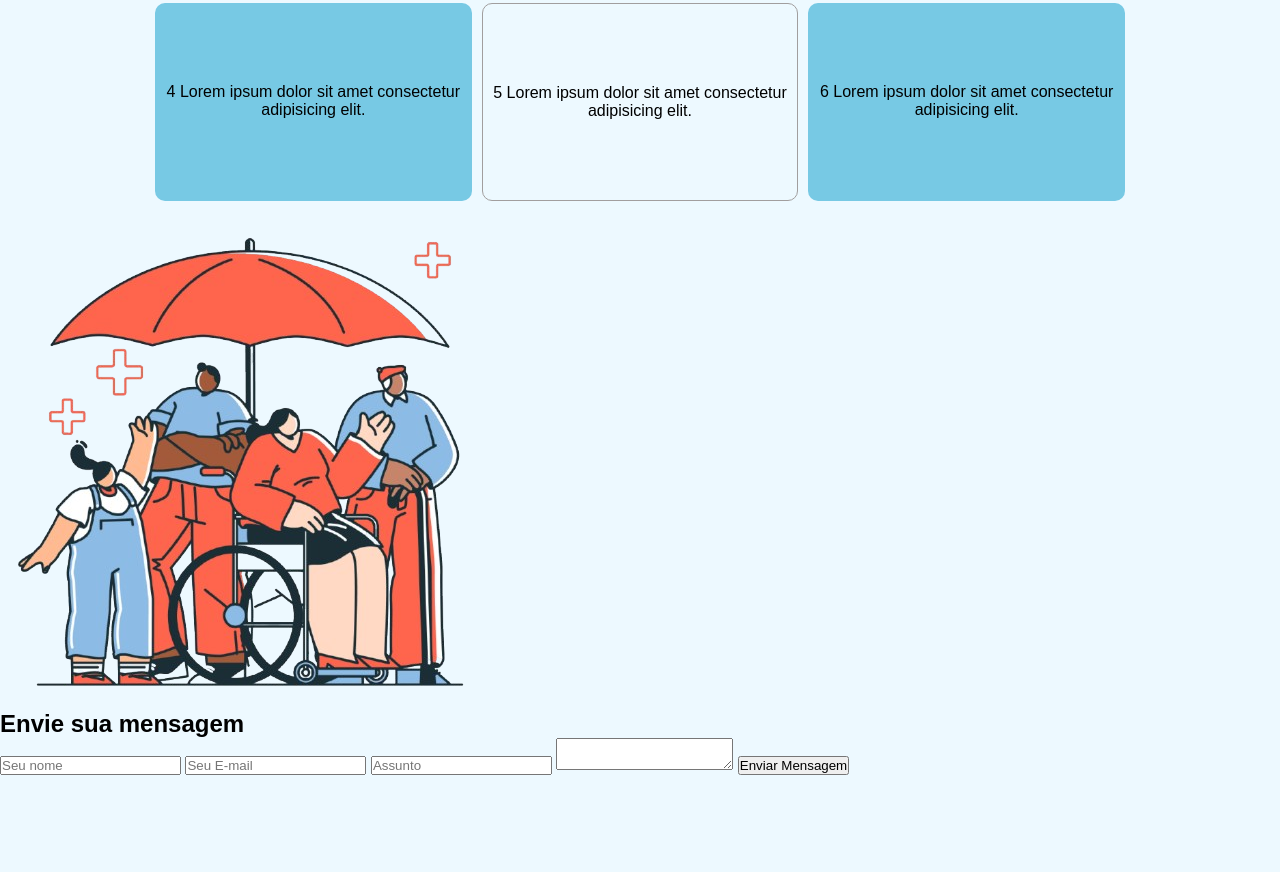
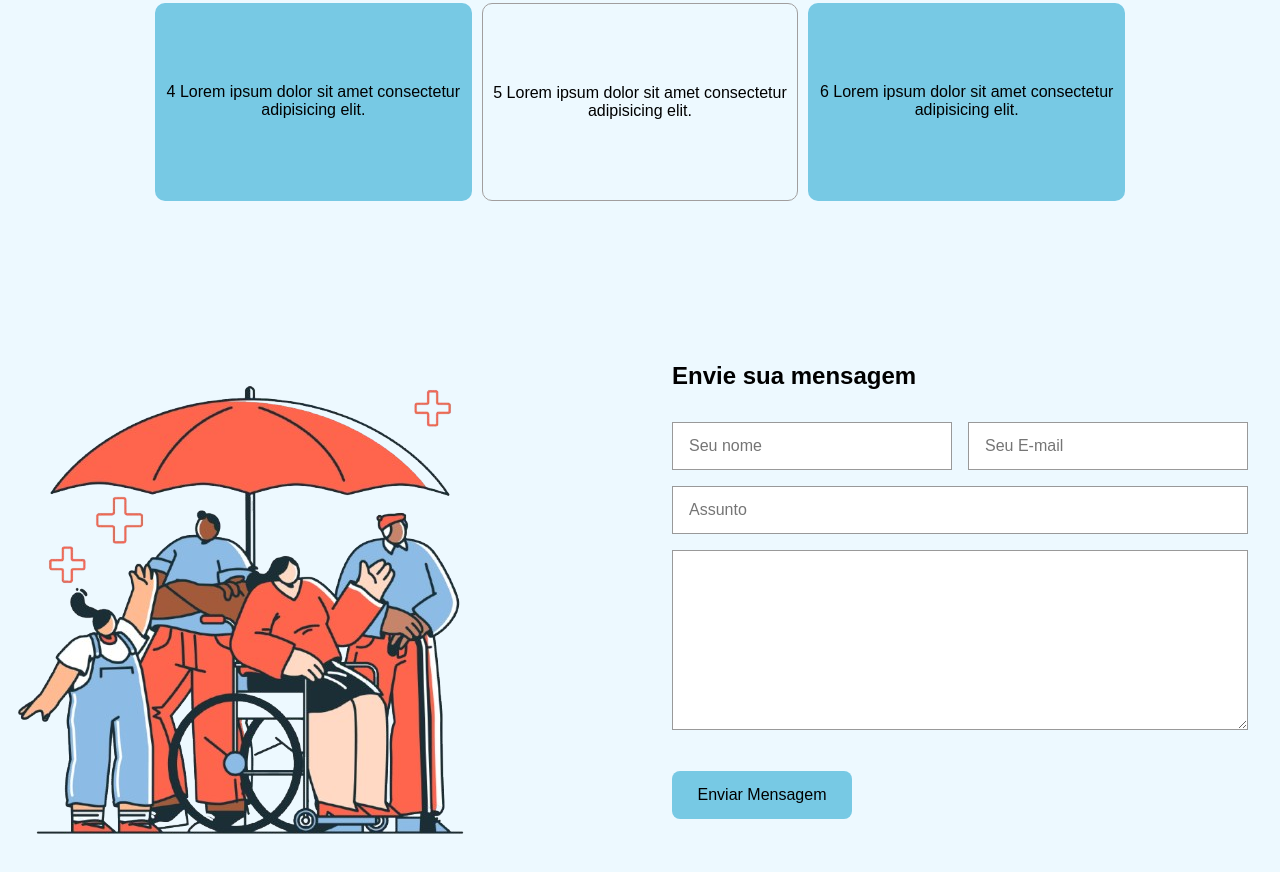
Before and after one commit to thizasou/juari-fisio, a plain HTML site: page index.html in a window 1280 px wide. Shown: the part 2066-2938 px from the top of the page. Before the commit the page ends 2841 px from the top, so only its background shows below. Drawn offline with Linux system fonts and the light colour scheme.

Commit message:
style.css
Estilos criados para section de contato criado na index

```diff
--- a/css/style.css
+++ b/css/style.css
@@ -181,14 +181,82 @@ header {
     border: 1px solid rgb(161, 158, 158);
 }
 
-/* .beneficios1, .beneficios3, .beneficios5{
-    background-color: #77C9E4;
+/* CONTATO */
+
+.contato{
+    display: grid;
+    grid-template-columns: repeat(2, 1fr);
+    align-items: center;
 }
 
-.beneficios2, .beneficios4, .beneficios6{
-    background-color: #ABDAE1;
-} */
+.container{
+    display: flex;
+    justify-content: center;
+    align-items: center;
+    width: 100%;
+    height: 100vh;
+}
 
+.form_box{
+    display: flex;
+    flex-direction: column;
+}
+
+.form_box h2{
+    padding: 0px 32px;
+    /* font-size: 24px;
+    border-bottom: thin solid #ccc; */
+}
+
+.form_box form{
+   display: flex;
+   align-items: center;
+   flex-wrap: wrap;
+   padding: 32px;
+}
+
+.form_box input, .form_box textarea{
+    width: calc(50% - 8px);
+    height: 48px;
+    border: thin solid #999;
+    padding-left: 16px;
+    margin-bottom: 16px;
+    font-size: 16px;
+ }
+
+ .form_box input[name="email"]{
+    margin-left: 16px;
+ }
+
+ .form_box input[name="assunto"]{
+    width: 100%;
+ }
+
+ .form_box textarea{
+    width: 100%;
+    height: 180px;
+    padding: 16px;
+ }
+
+ .form_box button{
+    display: block;
+    border: none;
+    outline: none;
+    width: 180px;
+    height: 48px;
+    margin-top: 25px;
+    border-radius: 8px;
+    background-color: #77C9E4;
+    font-size: 16px;
+    cursor: pointer;
+ }
+
+ .form_box button:hover{
+    background-color: #33AED7;
+ }
+
+
+/* RESPONSIVO */
 
 @media(max-width: 1050px) {
     /* home care */
@@ -246,6 +314,18 @@ header {
         color: rgb(43, 86, 180);
         margin-top: 50px;
     }
+
+    .contato{
+        display: grid;
+        grid-template-columns: 1fr;
+        align-items: center;
+        margin-top: 150px;
+    }
+
+    .contato-img{
+        text-align: center;
+    }
+
 }
 
 @media(max-width: 800px){
@@ -257,8 +337,12 @@ header {
 
 @media(max-width: 500px){
     .beneficios{
-        display: grid;
-        grid-template-columns: 1fr;
+        display: flex;
+        flex-wrap: wrap;
+    }
+
+    .beneficios  > article{
+       flex: 1 1 5 0px;
     }
 
     .beneficios4{
```
